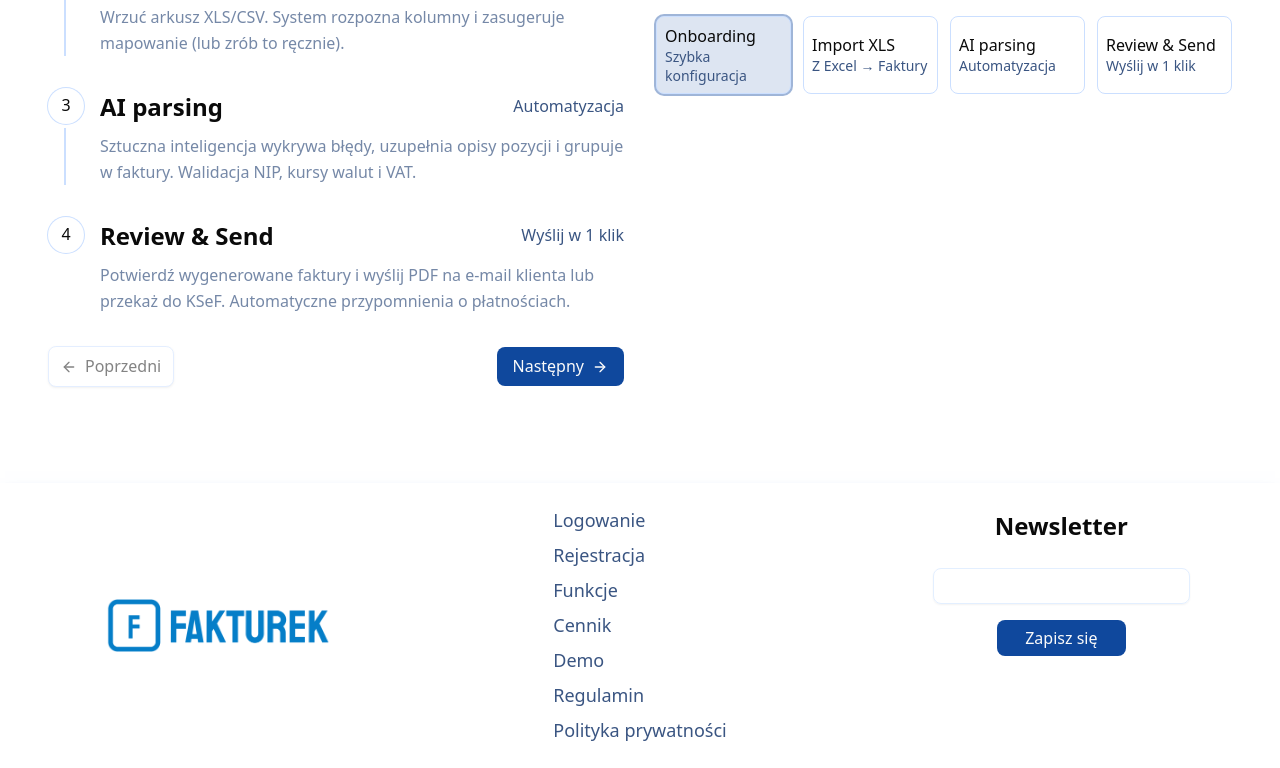
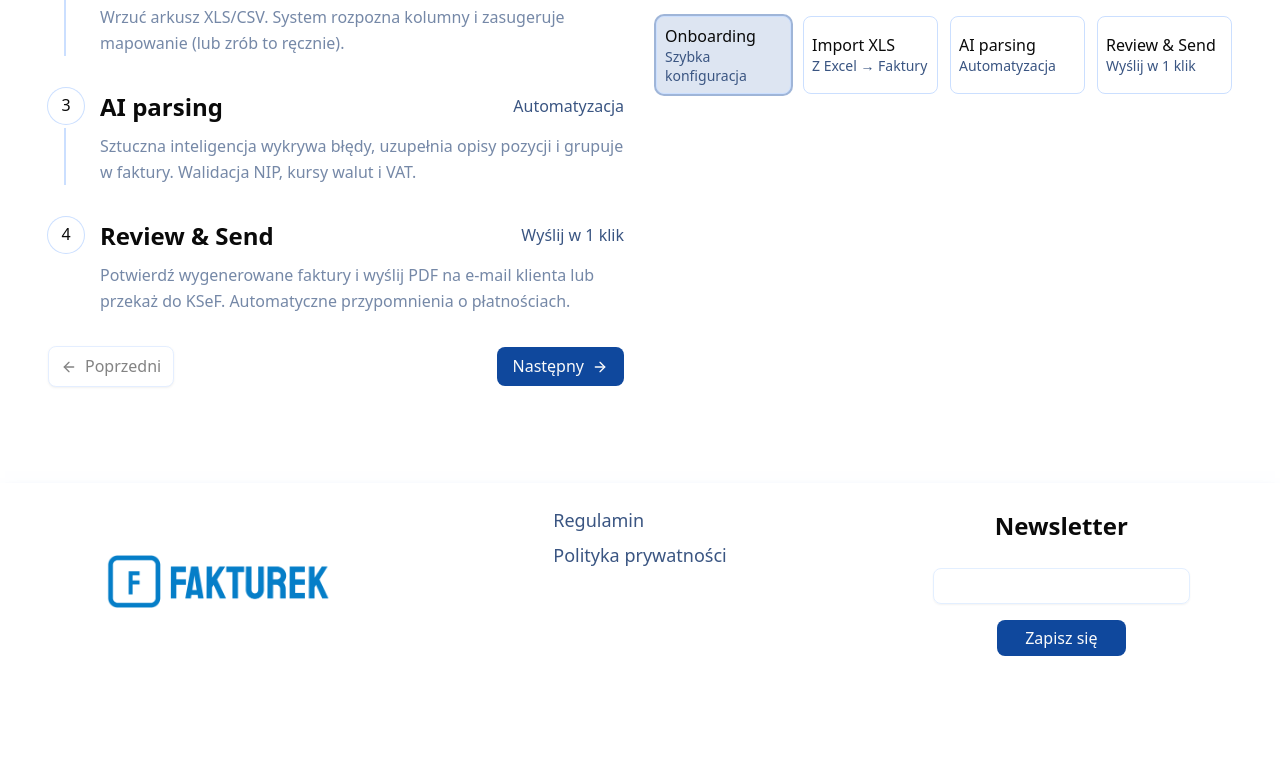
Before and after one commit to Rovgart/invoices-management-system, a Next.js app: page / in a window 1280 px wide. Shown: the part 2336-3104 px from the top of the page. After the commit the page ends 3016 px from the top, so only its background shows below. Built offline with nearby package versions, Linux system fonts and the light colour scheme.

Commit message:
Removed unnecessary footer navigation links

```diff
--- a/src/components/ui/footer.tsx
+++ b/src/components/ui/footer.tsx
@@ -7,32 +7,12 @@ import { Input } from "./input";
 import { Button } from "./button";
 const NAVLINKS = [
   {
-    title: "Logowanie",
-    href: "/login",
-  },
-  {
-    title: "Rejestracja",
-    href: "/register",
-  },
-  {
-    title: "Funkcje",
-    href: "/funkcje",
-  },
-  {
-    title: "Cennik",
-    href: "/cennik",
-  },
-  {
-    title: "Demo",
-    href: "/demo",
-  },
-  {
     title: "Regulamin",
-    href: "/regulamin",
+    href: "/terms",
   },
   {
     title: "Polityka prywatności",
-    href: "/polityka-prywatnosci",
+    href: "/privacy-policy",
   },
 ];
 function Footer() {
```
